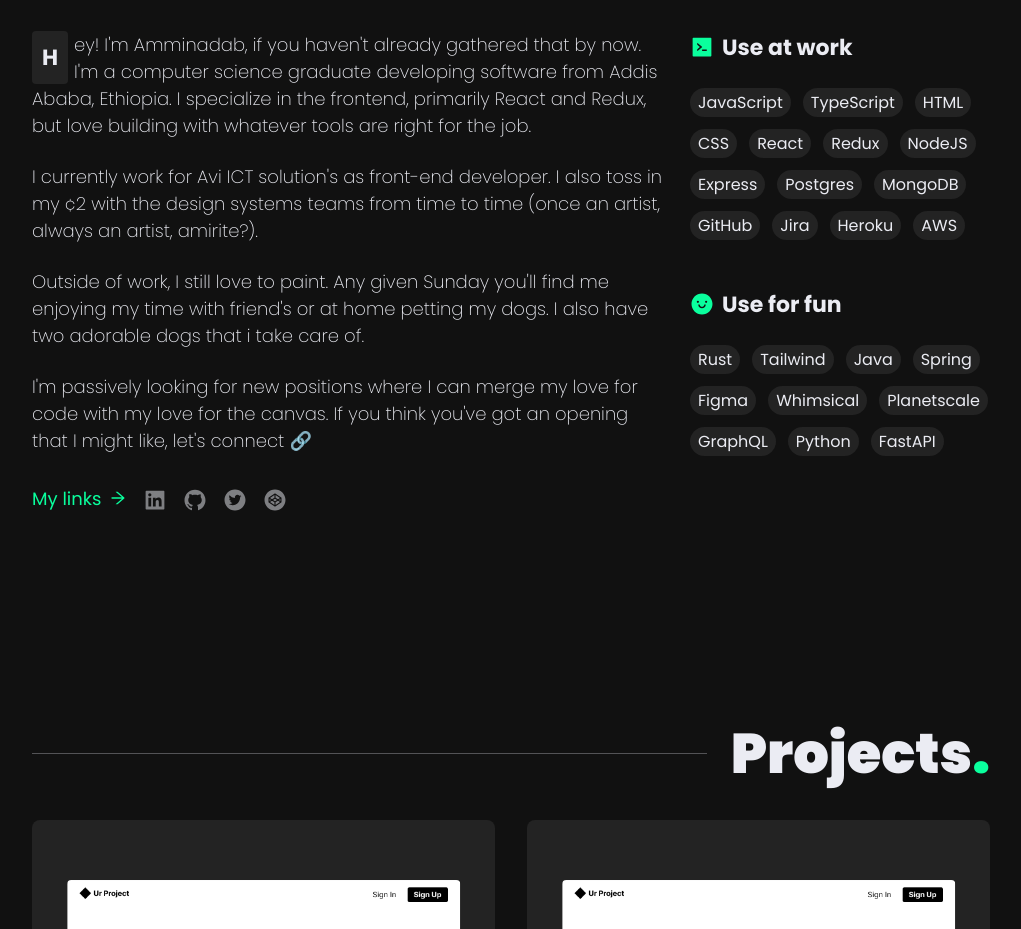
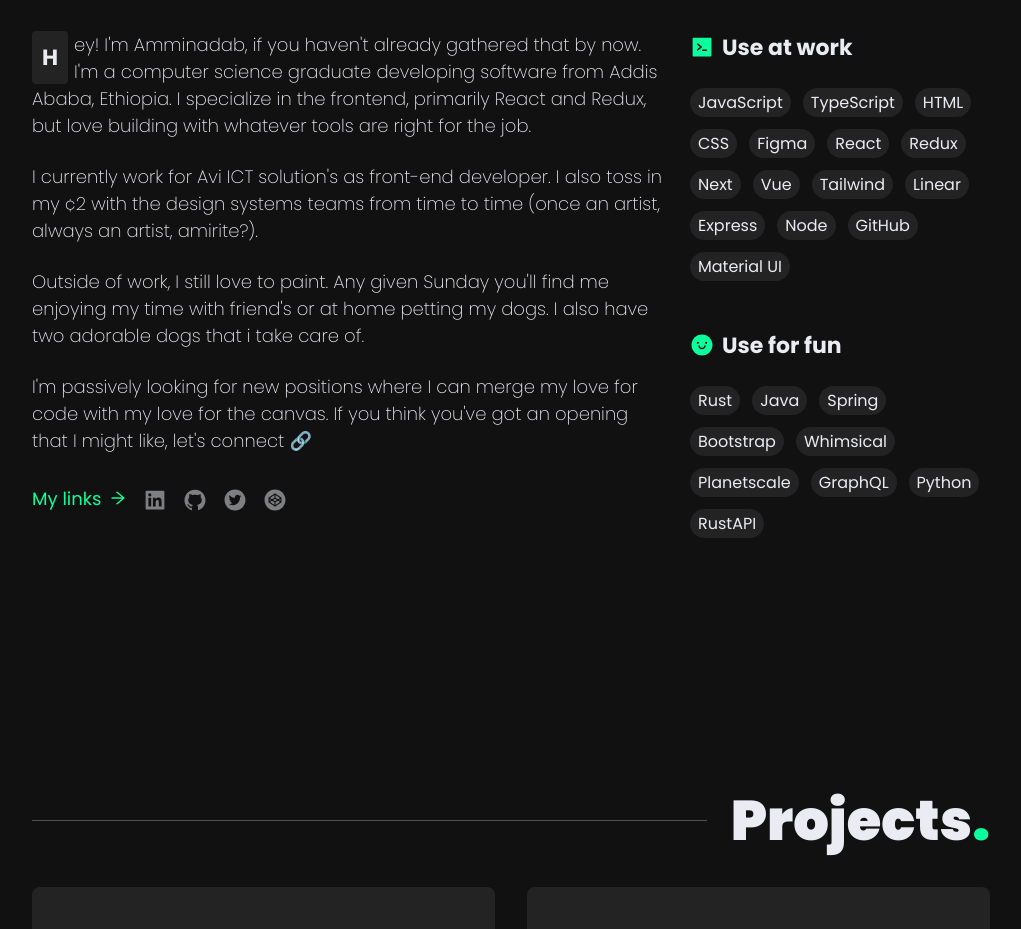
Before and after one commit to Amminadab/portfolio-ts, a Next.js app: page / in a window 1280 px wide. Shown: the part 1080-2009 px from the top of the page, without its empty margins (159-1180 px from the left). Built offline with nearby package versions, Linux system fonts and the light colour scheme.

Commit message:
added the languages using in work and languages that i use for fun

```diff
--- a/components/home/about/Stats.tsx
+++ b/components/home/about/Stats.tsx
@@ -16,16 +16,17 @@
             <span className="chip">TypeScript</span>
             <span className="chip">HTML</span>
             <span className="chip">CSS</span>
+            <span className="chip">Figma</span>
             <span className="chip">React</span>
             <span className="chip">Redux</span>
-            <span className="chip">NodeJS</span>
+            <span className="chip">Next</span>
+            <span className="chip">Vue</span>
+            <span className="chip">Tailwind</span>
+            <span className="chip">Linear</span>
             <span className="chip">Express</span>
-            <span className="chip">Postgres</span>
-            <span className="chip">MongoDB</span>
+            <span className="chip">Node</span>
             <span className="chip">GitHub</span>
-            <span className="chip">Jira</span>
-            <span className="chip">Heroku</span>
-            <span className="chip">AWS</span>
+            <span className="chip">Material UI</span>
           </div>
         </div>
       </Reveal>
@@ -37,15 +38,14 @@
           </h4>
           <div className={styles.statGrid}>
             <span className="chip">Rust</span>
-            <span className="chip">Tailwind</span>
             <span className="chip">Java</span>
             <span className="chip">Spring</span>
-            <span className="chip">Figma</span>
+            <span className="chip">Bootstrap</span>
             <span className="chip">Whimsical</span>
             <span className="chip">Planetscale</span>
             <span className="chip">GraphQL</span>
             <span className="chip">Python</span>
-            <span className="chip">FastAPI</span>
+            <span className="chip">RustAPI</span>
           </div>
         </div>
       </Reveal>
```
